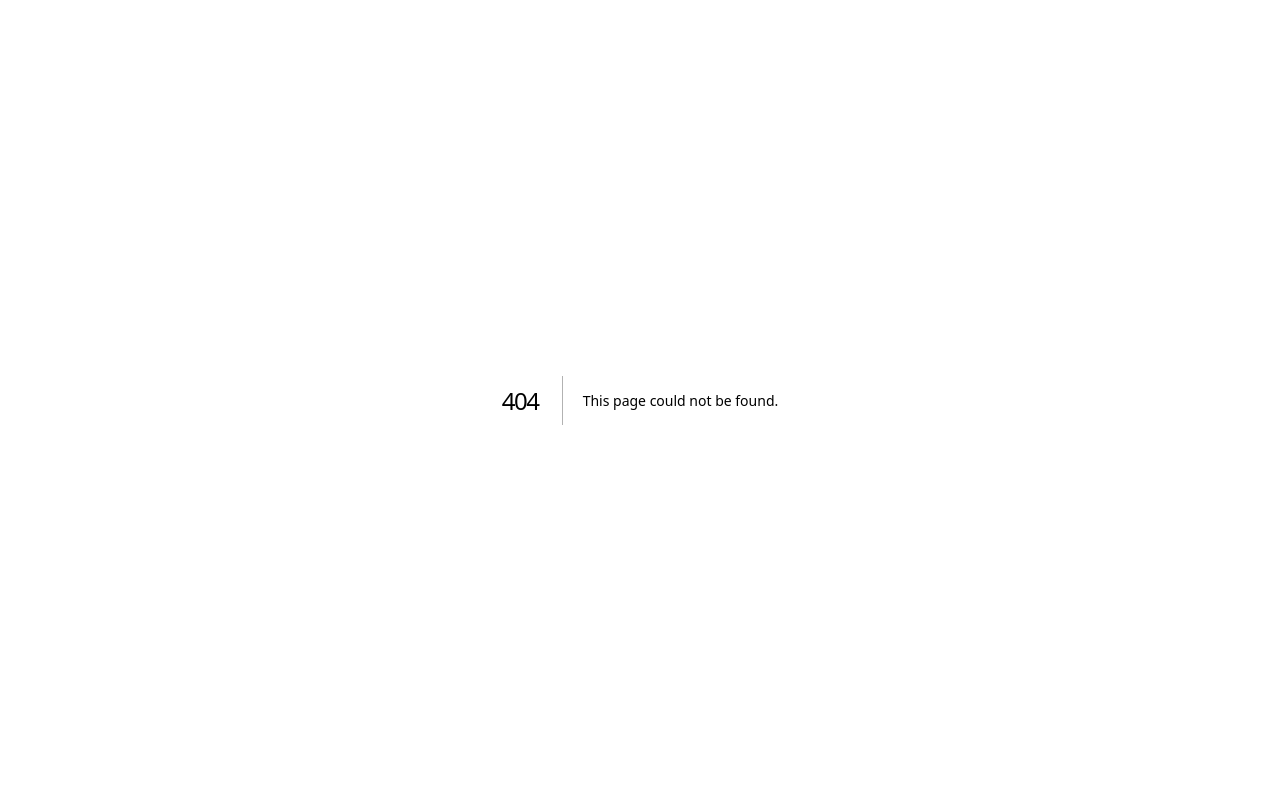
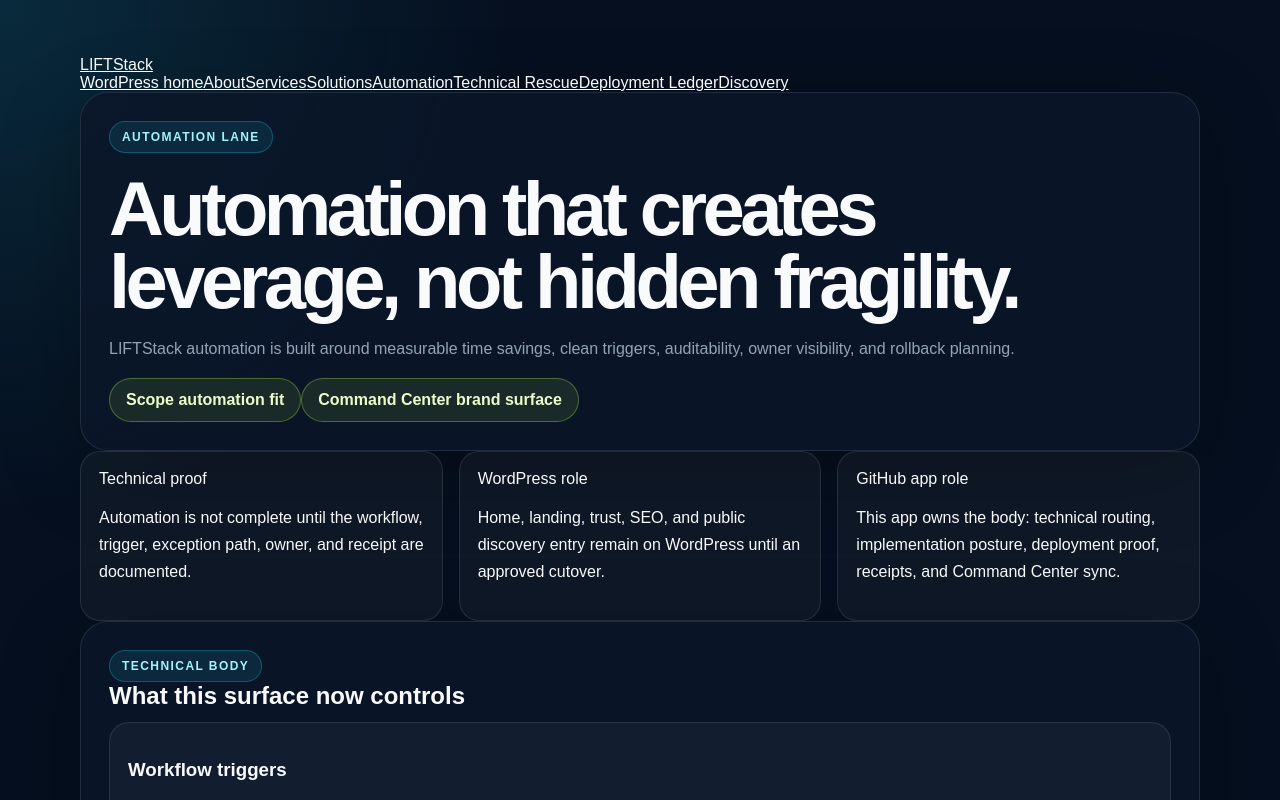
Before and after one commit to Altrium-Holdings-Group/LIFTStack, a Next.js app: page /automation in a window 1280 px wide. Before the commit this address had no page. Shown: the top 800 px of the page. Built offline with nearby package versions, Linux system fonts and the light colour scheme.

Commit message:
Add LIFTStack automation route

```diff
--- /dev/null
+++ b/app/automation/page.tsx
@@ -0,0 +1,11 @@
+import OperatingBodyPage from '@/components/liftstack/OperatingBodyPage'
+import { liftstackPages } from '@/lib/liftstack-pages'
+
+export const metadata = {
+  title: 'Automation — LIFTStack',
+  description: 'LIFTStack automation surface for workflows, triggers, approvals, monitoring, and operational proof.',
+}
+
+export default function AutomationPage() {
+  return <OperatingBodyPage page={liftstackPages.automation} />
+}
```
